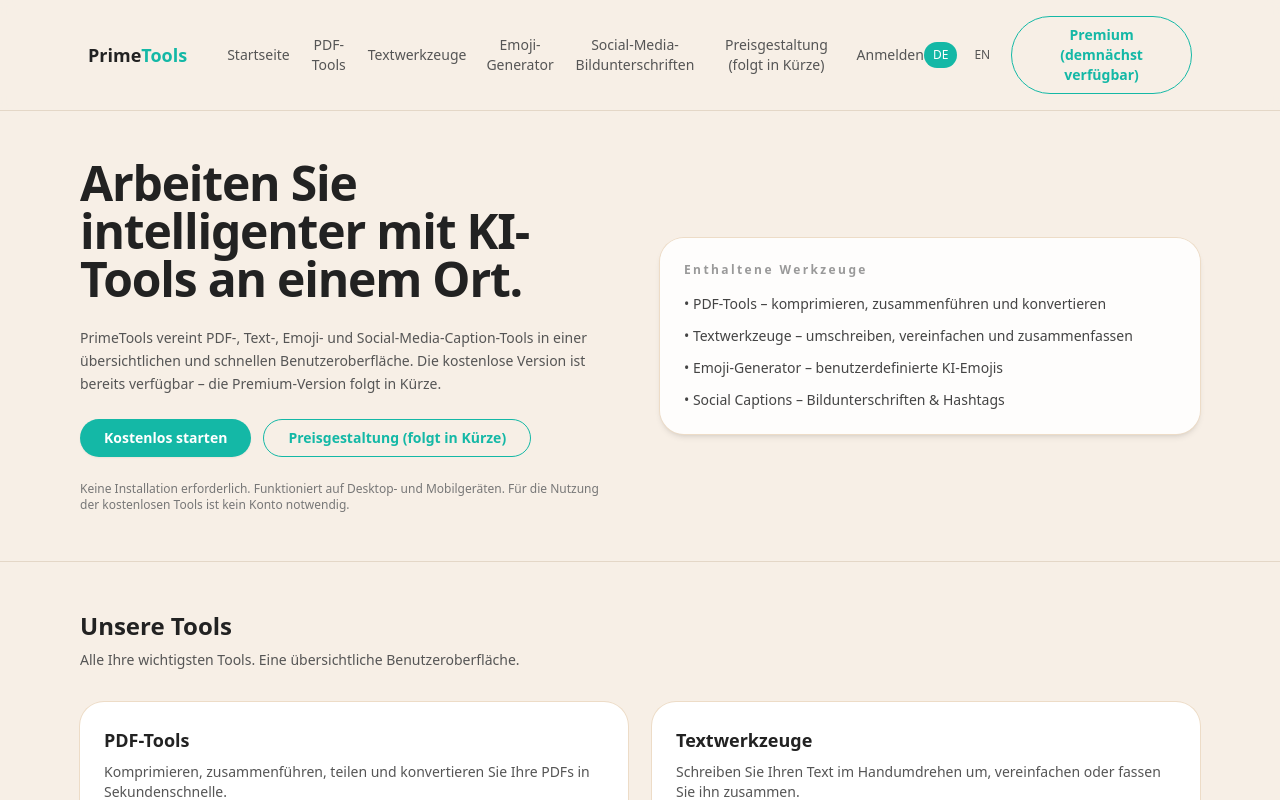
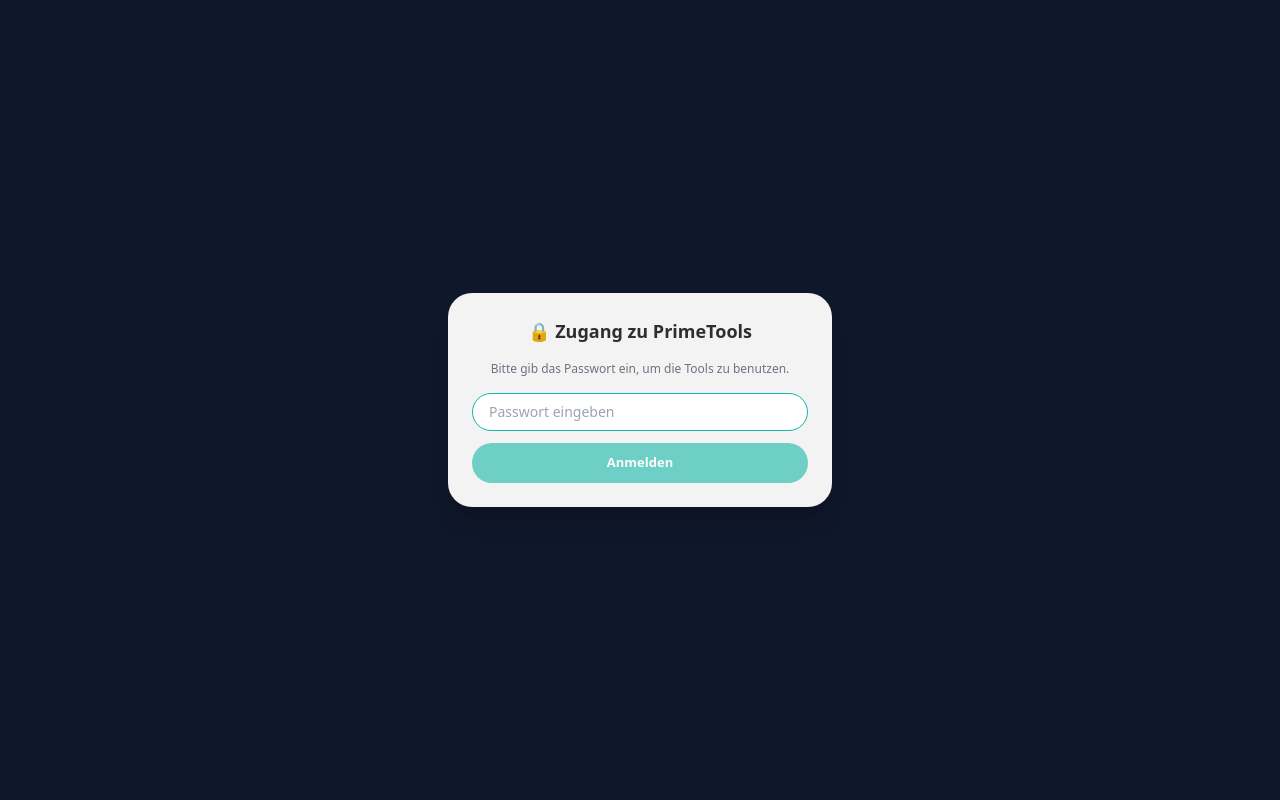
Before and after one commit to BB-CC-1907/primetools, a Next.js app: page / in a window 1280 px wide. Shown: the top 800 px of the page. Built offline with nearby package versions, Linux system fonts and the light colour scheme.

Commit message:
Require password on every load without cookies

```diff
--- a/app/api/login/route.ts
+++ b/app/api/login/route.ts
@@ -20,20 +20,8 @@
       );
     }
 
-    // Cookie setzen (z. B. 7 Tage gültig)
-    const response = NextResponse.json({ success: true });
-
-    response.cookies.set({
-      name: "primetools_auth",
-      value: "ok", // einfacher Marker, kein echtes Session-System
-      httpOnly: true,
-      path: "/",
-      maxAge: 7 * 24 * 60 * 60, // 7 Tage
-      sameSite: "lax",
-      secure: process.env.NODE_ENV === "production",
-    });
-
-    return response;
+    // ✅ Kein Cookie mehr setzen – nur Erfolg zurückgeben
+    return NextResponse.json({ success: true });
   } catch (error) {
     console.error("Login-Fehler:", error);
     return NextResponse.json(
--- a/app/layout.tsx
+++ b/app/layout.tsx
@@ -1,6 +1,7 @@
 import "./globals.css";
 import { Providers } from "./providers";
 import { ReactNode } from "react";
+import PasswordGate from "../components/PasswordGate";
 
 export const metadata = {
   title: "PrimeTools – KI-Tools für PDFs, Texte, Emojis & Social Media",
@@ -17,7 +18,7 @@
     <html lang="de">
       <body>
         <Providers>
-          {children}
+          <PasswordGate>{children}</PasswordGate>
         </Providers>
       </body>
     </html>
--- /dev/null
+++ b/components/PasswordGate.tsx
@@ -0,0 +1,90 @@
+"use client";
+
+import { useState, FormEvent, ReactNode } from "react";
+
+type PasswordGateProps = {
+  children: ReactNode;
+};
+
+export default function PasswordGate({ children }: PasswordGateProps) {
+  const [password, setPassword] = useState("");
+  const [isUnlocked, setIsUnlocked] = useState(false);
+  const [error, setError] = useState("");
+  const [isLoading, setIsLoading] = useState(false);
+
+  async function handleSubmit(e: FormEvent) {
+    e.preventDefault();
+    setError("");
+    setIsLoading(true);
+
+    try {
+      const res = await fetch("/api/login", {
+        method: "POST",
+        headers: {
+          "Content-Type": "application/json",
+        },
+        body: JSON.stringify({ password }),
+      });
+
+      if (!res.ok) {
+        const data = await res.json().catch(() => null);
+        setError(data?.error ?? "Falsches Passwort.");
+        setIsLoading(false);
+        return;
+      }
+
+      // ✅ Passwort war korrekt – Seite freigeben
+      setIsUnlocked(true);
+      setPassword("");
+      setIsLoading(false);
+    } catch (err) {
+      console.error(err);
+      setError("Es ist ein Fehler aufgetreten. Bitte später erneut versuchen.");
+      setIsLoading(false);
+    }
+  }
+
+  // ❗ WICHTIG: Kein Cookie, kein localStorage – nur State im aktuellen Tab
+  // => Bei jedem Reload ist isUnlocked wieder false → Passwort erneut nötig.
+
+  if (!isUnlocked) {
+    return (
+      <main className="min-h-screen flex items-center justify-center bg-[#0f172a]">
+        <div className="w-full max-w-sm rounded-2xl bg-white/95 shadow-xl p-6">
+          <h1 className="text-lg font-semibold text-center mb-4">
+            🔒 Zugang zu PrimeTools
+          </h1>
+          <p className="text-xs text-gray-500 text-center mb-4">
+            Bitte gib das Passwort ein, um die Tools zu benutzen.
+          </p>
+
+          <form onSubmit={handleSubmit} className="space-y-3">
+            <input
+              type="password"
+              className="w-full rounded-full border border-gray-300 px-4 py-2 text-sm outline-none focus:border-[#14b8a6]"
+              placeholder="Passwort eingeben"
+              value={password}
+              onChange={(e) => setPassword(e.target.value)}
+              autoFocus
+            />
+
+            {error && (
+              <p className="text-[11px] text-red-600 text-center">{error}</p>
+            )}
+
+            <button
+              type="submit"
+              disabled={isLoading || !password}
+              className="w-full rounded-full bg-[#14b8a6] px-4 py-2.5 text-[13px] font-semibold text-white hover:bg-[#0f9e90] disabled:opacity-60 disabled:cursor-not-allowed transition-colors"
+            >
+              {isLoading ? "Prüfe Passwort..." : "Anmelden"}
+            </button>
+          </form>
+        </div>
+      </main>
+    );
+  }
+
+  // ✅ Passwort korrekt → eigentliche App anzeigen
+  return <>{children}</>;
+}
```
Also changed, not shown: middleware.ts (+2 -25 lines).
